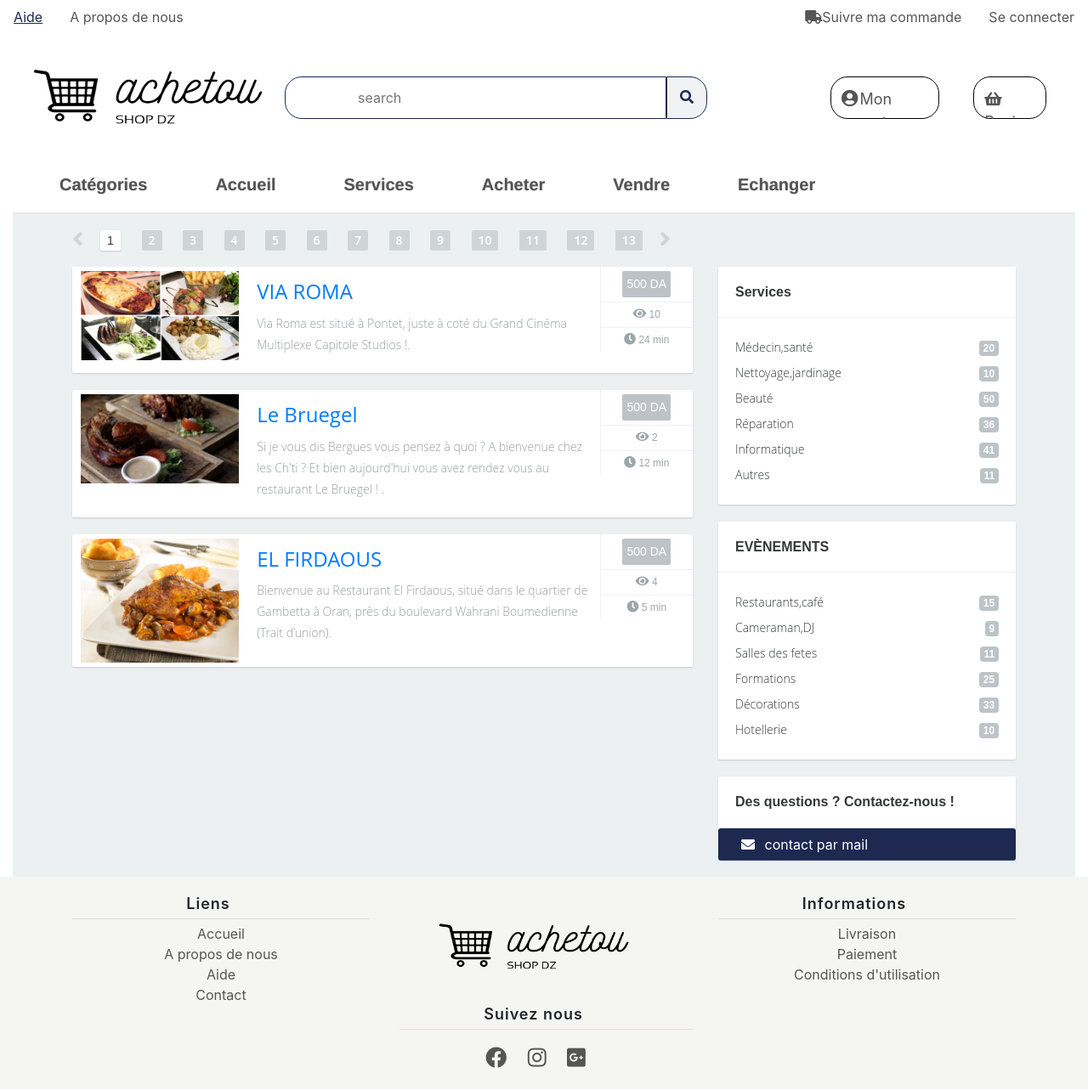
After one commit to khiati-walid/Achetou, a Django app: template shop/templates/services.html in a window 1280 px wide. The commit adds this page. Shown: the whole page at 85% size. Run offline with Django 3.2, Linux system fonts and the light colour scheme; the template is opened without the code that fills it, so the values that code supplies are empty; parts of the project's set-up code (start-up, migrations or seed data) failed here and were passed over; some libraries are stand-ins or nearby versions.

Commit message:
add services.html services.css and 3 images

```diff
--- /dev/null
+++ b/shop/static/css/services.css
@@ -0,0 +1,256 @@
+/*-----------------------------------------------------------------*/
+/*--- Content ---*/
+
+.content {
+    background-color: #ecf0f1;
+    border-top: solid 1px #e0e4e5;
+}
+
+/*
+.pull-left {
+  float: left !important;
+}
+*/
+
+/*--- Pagination ---*/
+.paginationforum li {
+    list-style: none;
+    display: inline-block;
+    margin-left: 20px;
+}
+
+.paginationforum li a {
+    min-width: 24px;
+    height: 24px;
+    font-size: 14px;
+    font-family: 'Open Sans Semibold', sans-serif;
+    color: #ffffff;
+    background-color: #cfd5d7;
+    border-radius: 2px;
+    display: block;
+    padding: 0 8px;
+    line-height: 24px;
+}
+
+.paginationforum li a.active,
+.paginationforum li a:hover,
+.paginationforum li a:focus,
+.paginationforum li a:active {
+    color: #363838;
+    background-color: #ffffff;
+    box-shadow: 0 1px 2px #c9cccd;
+    font-family: 'Open Sans Bold', sans-serif;
+    text-decoration: none;
+
+}
+
+
+
+.paginationforum {
+    margin: 19px auto;
+    padding: 0;
+}
+
+.prevnext {
+    font-size: 26px;
+    color: #cfd5d7;
+    margin-top: 11px;
+    display: block;
+}
+
+.prevnext.last {
+    margin-left: 20px;
+}
+/*--- ANNONCE --*/
+.annonce {
+    background-color: #ffffff;
+    border-radius: 2px;
+    box-shadow: 0 1px 2px #c9cccd;
+    margin-bottom: 20px;
+}
+
+.annonce .wrap-ut {
+    width: 85%;
+}
+.annonce .annoncepic {
+    width: 35%;
+    padding: 5px 0 5px 5px;
+}
+.annonce .annoncetext {
+    width: 65%;
+    padding-right: 5px;
+    padding-top: 5px;
+    padding-bottom: 5px;
+
+    color: #989c9e;
+    font-size: 14px;
+    font-family: 'Open Sans Light', sans-serif;
+    line-height: 25px;
+}
+.annonce .annonceinfo {
+    width: 15%;
+    border-left: solid 1px #f1f1f1;
+}
+
+.annonce .avatar {
+    margin-left: 5px;
+}
+/****/
+
+
+.annonce h2 {
+    color: #363838;
+    font-size: 24px;
+    font-family: 'Open Sans', sans-serif;
+    margin-top: 10px;
+    margin-bottom: 10px;
+}
+
+.annonce .tarif {
+    border-bottom: solid 1px #f1f1f1;
+    padding: 5px 0 5px 0;
+    text-align: center;
+}
+
+
+.annonce .tarif .tarifbg {
+    background-color: #bdc3c7;
+    border-radius: 2px;
+    display: inline-block;
+    padding: 5px 5px;
+    color: #ffffff;
+    font-size: 14px;
+    font-family: 'Open Sans Bold', sans-serif;
+    position: relative;
+}
+
+.annonce .views {
+    border-bottom: solid 1px #f1f1f1;
+    color:#9da6aa;
+    font-size: 12px;
+    font-family: 'Open Sans Regular', sans-serif;
+    text-align: center;
+    line-height: 29px;
+}
+
+.annonce .views i {
+    font-size: 14px;
+}
+
+.annonce .time {
+    color:#9da6aa;
+    font-size: 12px;
+    font-family: 'Open Sans Regular', sans-serif;
+    text-align: center;
+    line-height: 29px;
+
+}
+
+.annonce .time i {
+    font-size: 14px;
+}
+
+
+
+/*--- Avatar ---*/
+
+.avatar {
+    position: relative;
+}
+
+.avatar img {
+    width :90%;
+    height : 100%;
+}
+
+/*--- Sidebar ---*/
+
+.sidebarblock {
+    background-color: #ffffff;
+    border-radius: 2px;
+    box-shadow: 0 1px 2px #c9cccd;
+    margin-bottom: 20px;
+}
+.sidebarblock h3 {
+    color: #363838;
+    font-size: 16px;
+    font-weight: 600;
+    font-family: 'Open Sans Bold', sans-serif;
+    margin: 0;
+    padding: 20px;
+}
+.sidebarblock .divline {
+    height: 1px;
+    line-height: 1px;
+    border-bottom: solid 1px #f1f1f1;
+}
+.sidebarblock .blocktxt {
+    padding:20px;
+    font-size: 14px;
+    color: #363838;
+    font-family: 'Open Sans Light', sans-serif;
+
+}
+ul.cats li {
+    list-style: none;
+    display: block;
+    margin:0;
+    padding:0;
+    line-height: 30px;
+}
+
+ul.cats {
+    margin: 0;
+    padding: 0;
+}
+
+ul.cats li a {
+    font-size: 14px;
+    color: #363838;
+    font-family: 'Open Sans Light', sans-serif;
+    line-height: 30px;
+}
+
+ul.cats .badge {
+    background-color: #bdc3c7;
+    font-size: 12px;
+    color: #ffffff;
+    font-family: 'Open Sans Bold', sans-serif;
+    margin-top: 7px;
+}
+
+
+
+/*--- annonce button ---*/
+
+.bloc_depot_annonce
+{
+    dispaly:block;
+    position: relative;
+}
+ .bloc_depot_annonce img { position: absolute;    right: 0px;;    top: 1px;}
+ .bloc_depot_annonce span {color:#fff; margin:5px 7px 0 5px;}
+
+/*--------*/
+.btn_blue_large{background:#1D2951;}
+.btn_blue_large{  display:inline-block;
+                    width : 100%;
+                    height: 100%;
+                    padding:6px 22px;
+                    border-radius: 3px;
+                    box-shadow: 0px 1px 0px 0 #2d438c;
+                    color:#fff!important;
+                    cursor:pointer }
+
+
+.btn_blue_large:active, .btn_blue_large:hover{border:none!important;
+                                                  text-decoration:none !important;
+                                                  cursor:pointer;}
+.btn_blue_large:active, .btn_blue_large:hover{background:#254ccf;}
+
+/*---------------------------------------------------*/
+
+@media (max-width:767px){.hidden-xs{display:none!important}}
+@media (min-width:768px) and (max-width:991px){.hidden-sm{display:none!important}}
+@media (min-width:992px) and (max-width:1199px){.hidden-md{display:none!important}}
+@media (min-width:1200px){.hidden-lg{display:none!important}}
--- a/shop/templates/homepage.html
+++ b/shop/templates/homepage.html
@@ -127,7 +127,7 @@
             <div class="nav-column">
              <h3>Evènements</h3>
              <ul>
-              <li><a href="#">Restaurants,café</a></li>
+              <li><a href="services">Restaurants,café</a></li>
               <li><a href="#">Cameraman,DJ</a></li>
               <li><a href="#">Salles des fetes</a></li>
               <li><a href="#">Formations</a></li>
@@ -138,7 +138,7 @@
             <div class="nav-column">
              <h3>Services</h3>
              <ul>
-              <li><a href="#">Restaurant</a></li>
+              <li><a href="services">Restaurant</a></li>
               <li><a href="#">Médecin,santé</a></li>
               <li><a href="#">Nettoyage,jardinage</a></li>
               <li><a href="#">Beauté</a></li>
--- /dev/null
+++ b/shop/templates/services.html
@@ -0,0 +1,354 @@
+<!DOCTYPE html>
+<html>
+    <head>
+      <meta charset="utf-8" />
+      <meta name="viewport" content="width=device-width, initial-scale=1, shrink-to-fit=no"/>
+        <title>Services</title>
+        <link rel="stylesheet" type="text/css" href="../Header&footer.css">
+        <link rel="stylesheet" type="text/css" href="services.css">
+
+        <link rel="stylesheet" href="https://stackpath.bootstrapcdn.com/bootstrap/4.3.1/css/bootstrap.min.css">
+        <link rel="stylesheet" type="text/css" href="https://stackpath.bootstrapcdn.com/font-awesome/4.7.0/css/font-awesome.min.css">
+        <link rel="stylesheet" type="text/css" href="https://use.fontawesome.com/releases/v5.8.1/css/all.css">
+
+        <script src="https://code.jquery.com/jquery-3.3.1.slim.min.js"></script>
+        <script src="https://stackpath.bootstrapcdn.com/bootstrap/4.3.1/js/bootstrap.min.js"></script>
+    </head>
+    <body>
+<!-------------------------------------------------------TopNav---------------------------------------------------------->
+      <ul class="nav topnav" id="nav1">
+        <li class="nav-item">
+          <a class="nav-link" href="#">Aide</a>
+        </li>
+        <li class="nav-item">
+          <a class="nav-link" href="#">A propos de nous</a>
+        </li>
+      </ul>
+      <ul class="nav justify-content-end topnav" id="nav2">
+        <li class="nav-item justify-content-end">
+          <a class="nav-link" href="#"><i class="fa fa-truck" aria-hidden="true"></i>Suivre ma commande</a>
+        </li>
+        <li class="nav-item">
+          <a class="nav-link" href="#">Se connecter</a>
+        </li>
+      </ul>
+<!------------------------------------------------------LogoSearchNav----------------------------------------------------------->
+       <div class="nav" id="navbar">
+        <span class="logo">
+            <img src="img\whitelogo1.png" class="img-fluid" id="logoimg">
+          </span>
+       <div  class="search">
+        <input type="search" class="form" placeholder="search">
+         <span class="input"><i class="fa fa-search" aria-hidden="true"></i></span>
+       </div>
+       <div class="nav2">
+        <ul>
+         <li class="compte"><a href="#"><i class="fas fa-user-circle"></i>Mon compte</a></li>
+         <li class="panier"><a href="#"><i class="fa fa-shopping-basket"></i>Panier</a></li>
+        </ul>
+       </div>
+      </div>
+<!----------------------------------------------------------MegaMenu------------------------------------------------------------------->
+      <div class="nav-3">
+       <ul class="nav3">
+          <li>
+           <a href="#">Catégories</a>
+           <div>
+            <div class="nav-column">
+             <h3>Mode</h3>
+             <ul>
+              <li><a href="#">Vêtements femme</a></li>
+              <li><a href="#">Vêtements homme</a></li>
+              <li><a href="#">Chaussures femme</a></li>
+              <li><a href="#">Chaussures homme</a></li>
+              <li><a href="#">Accessoire femme</a></li>
+              <li><a href="#">Accessoire homme</a></li>
+             </ul>
+            </div>
+            <div class="nav-column">
+             <h3>Eléctroménager</h3>
+             <ul>
+              <li><a href="#">Télévisions</a></li>
+              <li><a href="#">Eléctroménager</a></li>
+              <li><a href="#">Appareil photo</a></li>
+              <li><a href="#">Audio</a></li>
+              <li><a href="#">Accessoires TV</a></li>
+              <li><a href="#">Caméras</a></li>
+             </ul>
+             <h3>Beauté</h3>
+             <ul>
+              <li><a href="#">Maquillage</a></li>
+              <li><a href="#">Parfum</a></li>
+              <li><a href="#">Cheveux,Coiffure</a></li>
+              <li><a href="#">Soin</a></li>
+             </ul>
+            </div>
+            <div class="nav-column">
+             <h3>Informatique</h3>
+             <ul>
+              <li><a href="#">Ordinateurs</a></li>
+              <li><a href="#">Téléphones</a></li>
+              <li><a href="#">Tablettes</a></li>
+              <li><a href="#">Périphériques</a></li>
+              <li><a href="#">Imprimantes</a></li>
+              <li><a href="#">Scanners</a></li>
+             </ul>
+            </div>
+            <div class="nav-column">
+             <h3>Lifestyle</h3>
+             <ul>
+              <li><a href="#">Sports,Fitness</a></li>
+              <li><a href="#">Musique</a></li>
+              <li><a href="#">Accessoires</a></li>
+             </ul>
+             <h3>Autres</h3>
+             <ul>
+              <li><a href="#">Bébé,puériculture</a></li>
+              <li><a href="#">Jeux,jouets</a></li>
+             </ul>
+            </div>
+           </div>
+          </li>
+          <li><a href="#">Accueil</a></li>
+          <li><a href="#">Services</a>
+           <div>
+            <div class="nav-column">
+             <h3>Evènements</h3>
+             <ul>
+              <li><a href="#">Restaurants,café</a></li>
+              <li><a href="#">Cameraman,DJ</a></li>
+              <li><a href="#">Salles des fetes</a></li>
+              <li><a href="#">Formations</a></li>
+              <li><a href="#">Décorations</a></li>
+              <li><a href="#">Hotellerie</a></li>
+             </ul>
+            </div>
+            <div class="nav-column">
+             <h3>Services</h3>
+             <ul>
+              <li><a href="#">Médecin,santé</a></li>
+              <li><a href="#">Nettoyage,jardinage</a></li>
+              <li><a href="#">Beauté</a></li>
+              <li><a href="#">Réparation</a></li>
+              <li><a href="#">Informatique</a></li>
+              <li><a href="#">Autres</a></li>
+             </ul>
+            </div>
+           </div>
+          </li>
+          <li><a href="#">Acheter</a></li>
+          <li><a href="#">Vendre</a></li>
+          <li><a href="#">Echanger</a></li>
+         </ul>
+        </div>
+<!--------------------------------------------------------SERVICES--------------------------------->
+	    <div class="container-fluid"> <!--del class for full stretch-->
+	    	   <section class="content">
+	                <div class="container">
+	                    <div class="row">
+	                        <div class="col-lg-8 col-xs-12 col-md-8">
+	                            <div class="pull-left"><a href="#" class="prevnext"><i class="fa fa-angle-left"></i></a></div>
+	                            <div class="pull-left">
+	                                <ul class="paginationforum">
+	                                    <li class="hidden-xs"><a href="#" class="active">1</a></li>
+	                                    <li class="hidden-xs"><a href="#">2</a></li>
+	                                    <li class="hidden-xs"><a href="#">3</a></li>
+	                                    <li class="hidden-xs"><a href="#">4</a></li>
+	                                    <li><a href="#">5</a></li>
+	                                    <li><a href="#">6</a></li>
+	                                    <li><a href="#">7</a></li>
+	                                    <li><a href="#">8</a></li>
+	                                    <li class="hidden-xs"><a href="#">9</a></li>
+	                                    <li class="hidden-xs"><a href="#">10</a></li>
+	                                    <li class="hidden-xs hidden-md"><a href="#">11</a></li>
+	                                    <li class="hidden-xs hidden-md"><a href="#">12</a></li>
+	                                    <li class="hidden-xs hidden-sm hidden-md"><a href="#">13</a></li>
+
+	                                </ul>
+	                            </div>
+	                            <div class="pull-left"><a href="#" class="prevnext last"><i class="fa fa-angle-right"></i></a></div>
+	                            <div class="clearfix"></div>
+	                        </div>
+	                    </div>
+	                </div>
+
+	                <div class="container">
+	                    <div class="row">
+	                        <div class="col-lg-8 col-md-8">
+
+	                            <!-- ANNONCE 1-->
+	                            <div class="annonce">
+	                                <div class="wrap-ut pull-left">
+	                                    <div class="annoncepic pull-left">
+	                                        <div class="avatar">
+	                                            <img src="img\1.jpeg" alt="" />
+	                                        </div>
+	                                    </div>
+	                                    <div class="annoncetext pull-left">
+	                                        <h2><a href="01_topic.html">VIA ROMA</a></h2>
+	                                        <p>Via Roma est situé à Pontet, juste à coté du Grand Cinéma Multiplexe  Capitole Studios !.</p>
+	                                    </div>
+	                                    <div class="clearfix"></div>
+	                                </div>
+	                                <div class="annonceinfo pull-left">
+	                                    <div class="tarif">
+	                                        <div class="tarifbg">
+	                                            500 DA
+	                                        </div>
+
+	                                    </div>
+	                                    <div class="views"><i class="fa fa-eye"></i> 10</div>
+	                                    <div class="time"><i class="fa fa-clock-o"></i> 24 min</div>
+	                                </div>
+	                                <div class="clearfix"></div>
+	                            </div><!-- ANNONCE 1-->
+
+								<!-- ANNONCE 2-->
+	                            <div class="annonce">
+	                                <div class="wrap-ut pull-left">
+	                                    <div class="annoncepic pull-left">
+	                                        <div class="avatar">
+	                                            <img src="img\2.jpg" alt="" />
+	                                        </div>
+	                                    </div>
+	                                    <div class="annoncetext pull-left">
+	                                        <h2><a href="01_topic.html">Le Bruegel</a></h2>
+	                                        <p>Si je vous dis Bergues vous pensez à quoi ? A bienvenue chez les Ch'ti ? Et bien aujourd'hui vous avez rendez vous au restaurant Le Bruegel ! .</p>
+	                                    </div>
+	                                    <div class="clearfix"></div>
+	                                </div>
+	                                <div class="annonceinfo pull-left">
+	                                    <div class="tarif">
+	                                        <div class="tarifbg">
+	                                            500 DA
+	                                        </div>
+
+	                                    </div>
+	                                    <div class="views"><i class="fa fa-eye"></i> 2</div>
+	                                    <div class="time"><i class="fa fa-clock-o"></i> 12 min</div>
+	                                </div>
+	                                <div class="clearfix"></div>
+	                            </div><!-- ANNONCE 2-->
+
+	                            <!-- ANNONCE 3-->
+	                            <div class="annonce">
+	                                <div class="wrap-ut pull-left">
+	                                    <div class="annoncepic pull-left">
+	                                        <div class="avatar">
+	                                            <img src="img\3.jpg" alt="" />
+	                                        </div>
+	                                    </div>
+	                                    <div class="annoncetext pull-left">
+	                                        <h2><a href="01_topic.html">EL FIRDAOUS</a></h2>
+	                                        <p>Bienvenue au Restaurant El Firdaous, situé dans le quartier de Gambetta à Oran, près du boulevard Wahrani Boumedienne (Trait d’union).</p>
+	                                    </div>
+	                                    <div class="clearfix"></div>
+	                                </div>
+	                                <div class="annonceinfo pull-left">
+	                                    <div class="tarif">
+	                                        <div class="tarifbg">
+	                                            500 DA
+	                                        </div>
+
+	                                    </div>
+	                                    <div class="views"><i class="fa fa-eye"></i> 4</div>
+	                                    <div class="time"><i class="fa fa-clock-o"></i> 5 min</div>
+	                                </div>
+	                                <div class="clearfix"></div>
+	                            </div><!-- ANNONCE 3-->
+
+
+
+
+                          </div><!--COL-->
+
+                      		<div class="col-lg-4 col-md-4">
+	                            <!--  -->
+	                            <div class="sidebarblock">
+	                                <h3>Services</h3>
+	                                <div class="divline"></div>
+	                                <div class="blocktxt">
+	                                    <ul class="cats">
+	                                        <li><a href="#">Médecin,santé <span class="badge pull-right">20</span></a></li>
+	                                        <li><a href="#">Nettoyage,jardinage <span class="badge pull-right">10</span></a></li>
+	                                        <li><a href="#">Beauté <span class="badge pull-right">50</span></a></li>
+	                                        <li><a href="#">Réparation <span class="badge pull-right">36</span></a></li>
+	                                        <li><a href="#">Informatique <span class="badge pull-right">41</span></a></li>
+	                                        <li><a href="#">Autres <span class="badge pull-right">11</span></a></li>
+	                                    </ul>
+	                                </div>
+	                            </div>
+								<!-- -->
+	                            <div class="sidebarblock">
+	                                <h3>EVÈNEMENTS</h3>
+	                                <div class="divline"></div>
+	                                <div class="blocktxt">
+	                                    <ul class="cats">
+	                                        <li><a href="#">Restaurants,café <span class="badge pull-right">15</span></a></li>
+	                                        <li><a href="#">Cameraman,DJ <span class="badge pull-right">9</span></a></li>
+	                                        <li><a href="#">Salles des fetes <span class="badge pull-right">11</span></a></li>
+	                                        <li><a href="#">Formations <span class="badge pull-right">25</span></a></li>
+	                                        <li><a href="#">Décorations <span class="badge pull-right">33</span></a></li>
+	                                        <li><a href="#">Hotellerie <span class="badge pull-right">10</span></a></li>
+	                                    </ul>
+	                                </div>
+	                            </div>
+                           	   <!-- -->
+	                            <div class="sidebarblock">
+	                                <h3>Des questions ? Contactez-nous !</h3>
+	                                <div class="divline"></div>
+									<a href="contact.html" title="contact par mail" class="btn_blue_large  bloc_depot_annonce ">
+										<span class="fa fa-envelope"></span>
+										contact par mail
+									</a>
+	                            </div>
+	                        </div><!--COL_sec-->
+
+                        </div><!--ROW-->
+                    </div><!--CONTAINER-->
+
+                </section><!--bg-color TO CHANGE -->
+			</div><!-- CONTAINER FLUID -->
+<!--------------------------------------------------------Footer--------------------------------->
+      <section class="footer">
+        <div class="container">
+          <div class="row align-items-start">
+            <div class="col" id="col-lg-2">
+              <div class="footer-title">
+                <h4>Liens</h4>
+              </div>
+              <ul>
+                <li><a href="#">Accueil</a></li>
+                <li><a href="#">A propos de nous</a></li>
+                <li><a href="#">Aide</a></li>
+               <li><a href="#">Contact</a></li>
+              </ul>
+            </div>
+            <div class="col" id="col-lg-3">
+                <div class="logo2"><img src="img\logo31.png" class="logof"></div>
+                <div class="bottom">
+                  <div class="footer-title">
+                    <h4>Suivez nous</h4>
+                  </div>
+                  <ul class="footer-social">
+                    <li><a href="" target="_blank"><i class="fab fa-facebook f1"></i></a></li>
+                    <li><a href="" target="_blank"><i class="fab fa-instagram f1"></i></a></li>
+                    <li><a href="" target="_blank"><i class="fab fa-google-plus-square f1"></i></a></li>
+                  </ul>
+                </div>
+            </div>
+            <div class="col" id="col-lg-4">
+              <div class="footer-title">
+                <h4>Informations</h4>
+              </div>
+              <ul>
+                <li><a href="#">Livraison</a></li>
+                <li><a href="#">Paiement</a></li>
+                <li><a href="#">Conditions d'utilisation</a></li>
+              </ul>
+            </div>
+          </div>
+        </div>
+      </section>
+    </body>
+</html>
```
Also changed, not shown: shop/static/img/1.jpeg (added), shop/static/img/2.jpg (added), shop/static/img/3.jpg (added).
